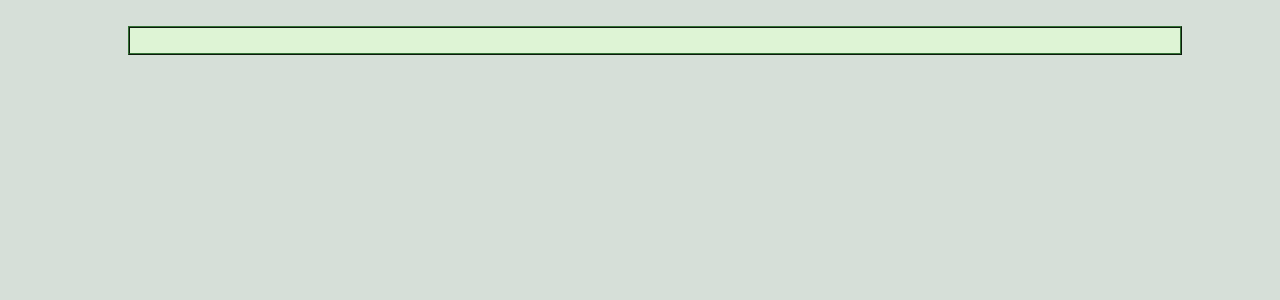
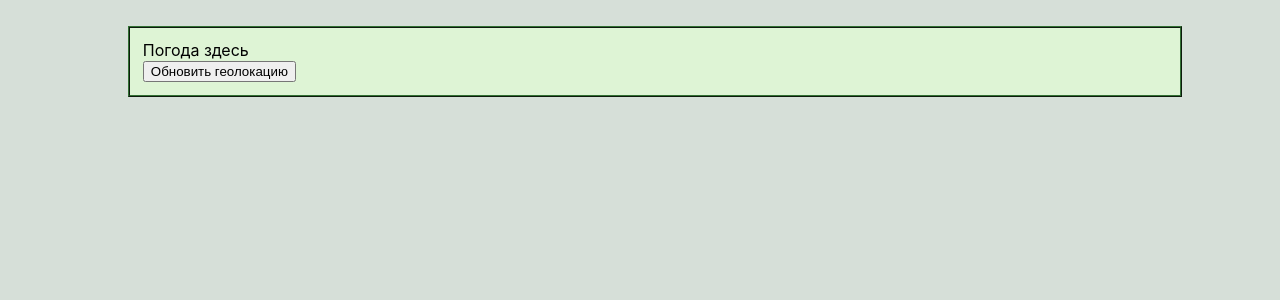
Before and after one commit to JuliaZenovskaya/weather, a React (Create React App) app: page / in a window 1280 px wide. Shown: the top 300 px of the page. Built offline with nearby package versions, Linux system fonts and the light colour scheme; no server answers.

Commit message:
getGeo function

```diff
--- a/src/components/App/App.js
+++ b/src/components/App/App.js
@@ -1,10 +1,13 @@
 import React from 'react';
 import './App.css';
+import GeolocationBlock from '../GeolocationBlock/GeolocationBlock';
+import { getGeo } from './AppContainer';
 
 function App() {
   return (
     <div className="App">
-
+    <GeolocationBlock
+            getGeo={getGeo}/>
     </div>
   );
 }
--- /dev/null
+++ b/src/components/App/AppContainer.js
@@ -0,0 +1,13 @@
+export function getGeo() {
+  if (navigator.geolocation) {
+    navigator.geolocation.getCurrentPosition(position => {
+
+    },
+    () => {
+
+      alert('Permission denied. Load weather from default coordinates');
+    });
+  } else {
+
+  }
+}
--- a/src/components/GeolocationBlock/GeolocationBlock.js
+++ b/src/components/GeolocationBlock/GeolocationBlock.js
@@ -0,0 +1,21 @@
+import React from 'react';
+
+class Geolocation extends React.Component {
+  componentDidMount() {
+    this.props.getGeo();
+  }
+
+  render() {
+    return (
+      <div>
+      <div className="head">
+        <div className="headText">Погода здесь</div>
+        <button className="headButton" onClick={this.props.getGeo}>Обновить геолокацию</button>
+      </div>
+      </div>
+    );
+  }
+
+}
+
+export default Geolocation;
```
